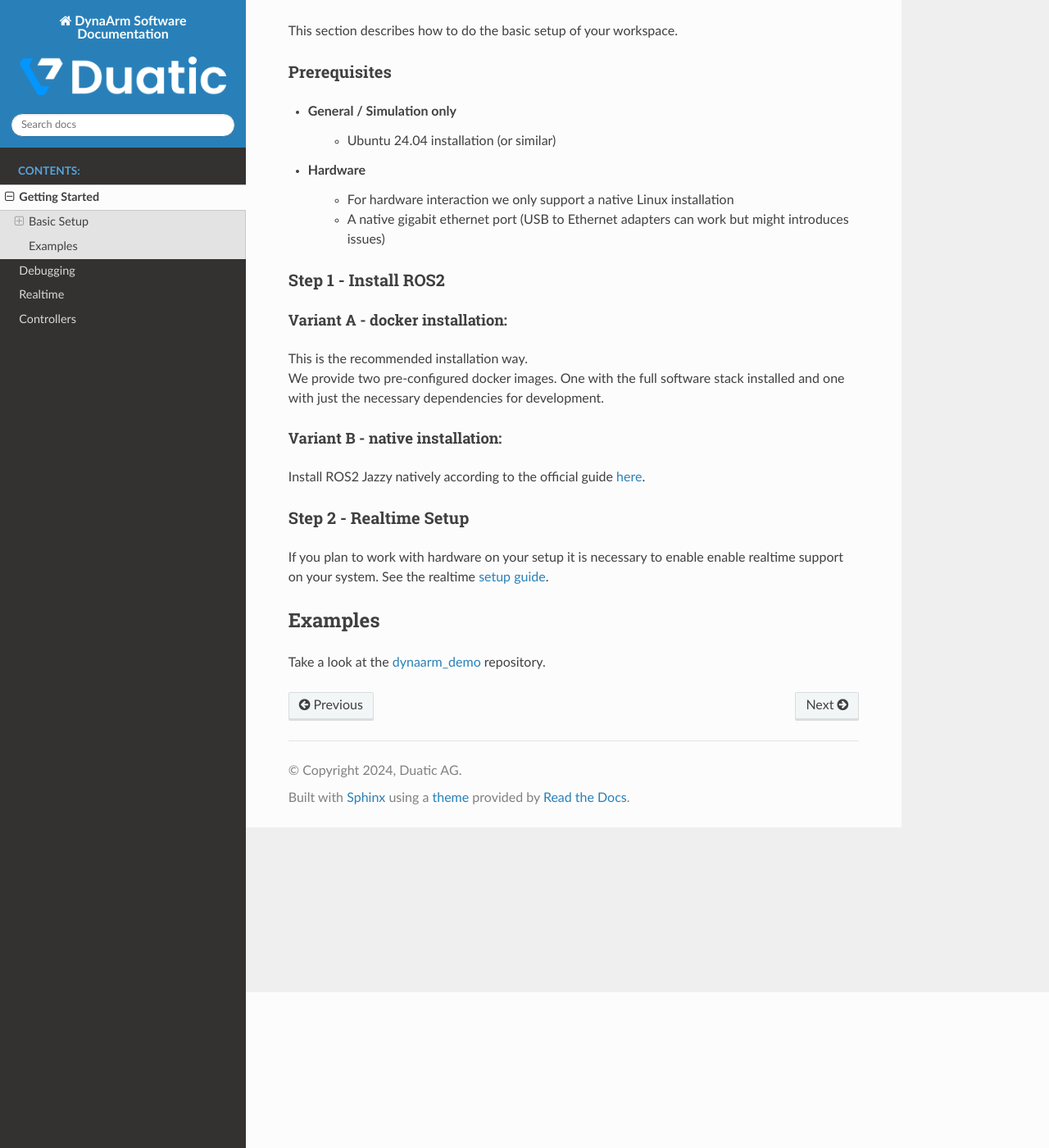
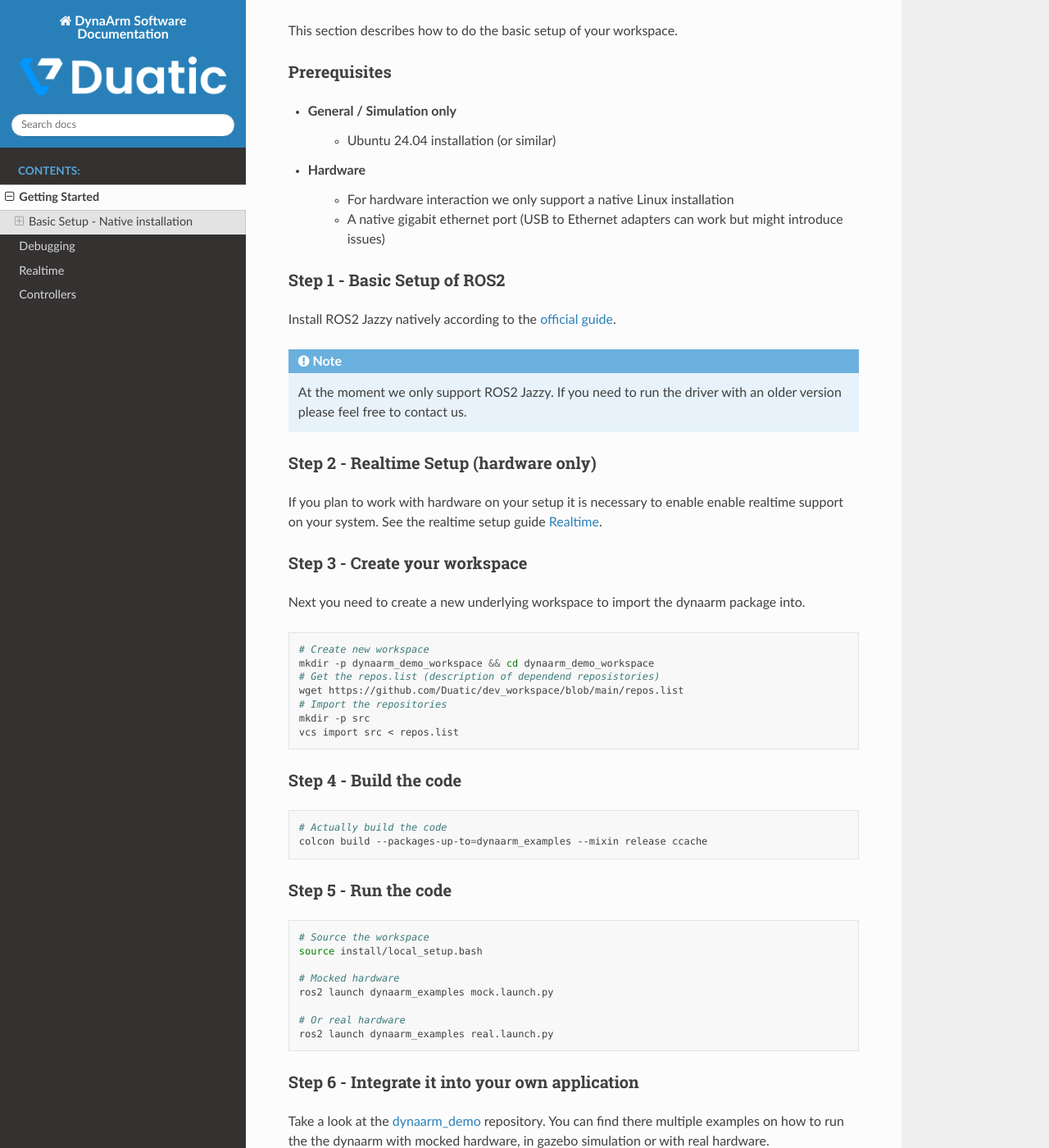
Before and after one commit to Duatic/dynaarm_documentation, a Sphinx documentation site: the page built from source/doc/getting_started.rst, in a window 1280 px wide and 1400 px high, scrolled down 190 px. Shown: the whole window at 82% size. Built offline with Sphinx 7.4.7 and the Read the Docs theme 3.1.0, drawn with Linux system fonts in a browser that asks for light colours; some of the changed text lies outside the part shown.

Commit message:
improve getting started guide

```diff
--- a/source/doc/getting_started.rst
+++ b/source/doc/getting_started.rst
@@ -15,34 +15,65 @@
     * Ubuntu 24.04 installation (or similar)
 * Hardware
     * For hardware interaction we only support a native Linux installation
-    * A native gigabit ethernet port (USB to Ethernet adapters can work but might introduces issues)
-
-
-Step 1  - Install ROS2
-----------------------
-
-
-Variant A - docker installation:
-""""""""""""""""""""""""""""""""
-
-| This is the recommended installation way.
-| We provide two pre-configured docker images. One with the full software stack installed and one with just the necessary dependencies for development.
-
-Variant B - native installation:
-""""""""""""""""""""""""""""""""
-
-Install ROS2 Jazzy natively according to the official guide `here <https://docs.ros.org/en/jazzy/Installation/Ubuntu-Install-Debs.html>`_.
-
-
-Step 2 - Realtime Setup
-------------------------
-
-If you plan to work with hardware on your setup it is necessary to enable enable realtime support on your system.
-See the realtime `setup guide <realtime>`_.
+    * A native gigabit ethernet port (USB to Ethernet adapters can work but might introduce issues)
 
 
 
-Examples
-*********
+Step 1  - Basic Setup of ROS2
+-----------------------------
+
+Install ROS2 Jazzy natively according to the  `official guide <https://docs.ros.org/en/jazzy/Installation/Ubuntu-Install-Debs.html>`_.
+
+.. note::
+    At the moment we only support ROS2 Jazzy. If you need to run the driver with an older version please feel free to contact us.
+
+
+Step 2 - Realtime Setup (hardware only)
+---------------------------------------
+
+If you plan to work with hardware on your setup it is necessary to enable enable realtime support on your system.
+See the realtime setup guide :doc:`realtime`.
+
+Step 3 - Create your workspace
+------------------------------
+
+Next you need to create a new underlying workspace to import the dynaarm package into.
+
+.. code-block:: bash
+
+    # Create new workspace
+    mkdir -p dynaarm_demo_workspace && cd dynaarm_demo_workspace
+    # Get the repos.list (description of dependend reposistories)
+    wget https://github.com/Duatic/dev_workspace/blob/main/repos.list
+    # Import the repositories
+    mkdir -p src
+    vcs import src < repos.list
+
+Step 4 - Build the code
+-----------------------
+
+.. code-block:: bash
+
+    # Actually build the code
+    colcon build --packages-up-to=dynaarm_examples --mixin release ccache
+
+Step 5 - Run the code
+---------------------
+
+.. code-block:: bash
+
+    # Source the workspace
+    source install/local_setup.bash
+
+    # Mocked hardware
+    ros2 launch dynaarm_examples mock.launch.py
+
+    # Or real hardware
+    ros2 launch dynaarm_examples real.launch.py
+
+
+Step 6 - Integrate it into your own application
+------------------------------------------------
 
 Take a look at the `dynaarm_demo <https://github.com/Duatic/dynaarm_demo>`_ repository.
+You can find there multiple examples on how to run the the dynaarm with mocked hardware, in gazebo simulation or with real hardware.
```
Also changed, not shown: other parts of source/doc/getting_started.rst (+2 -2 lines).
